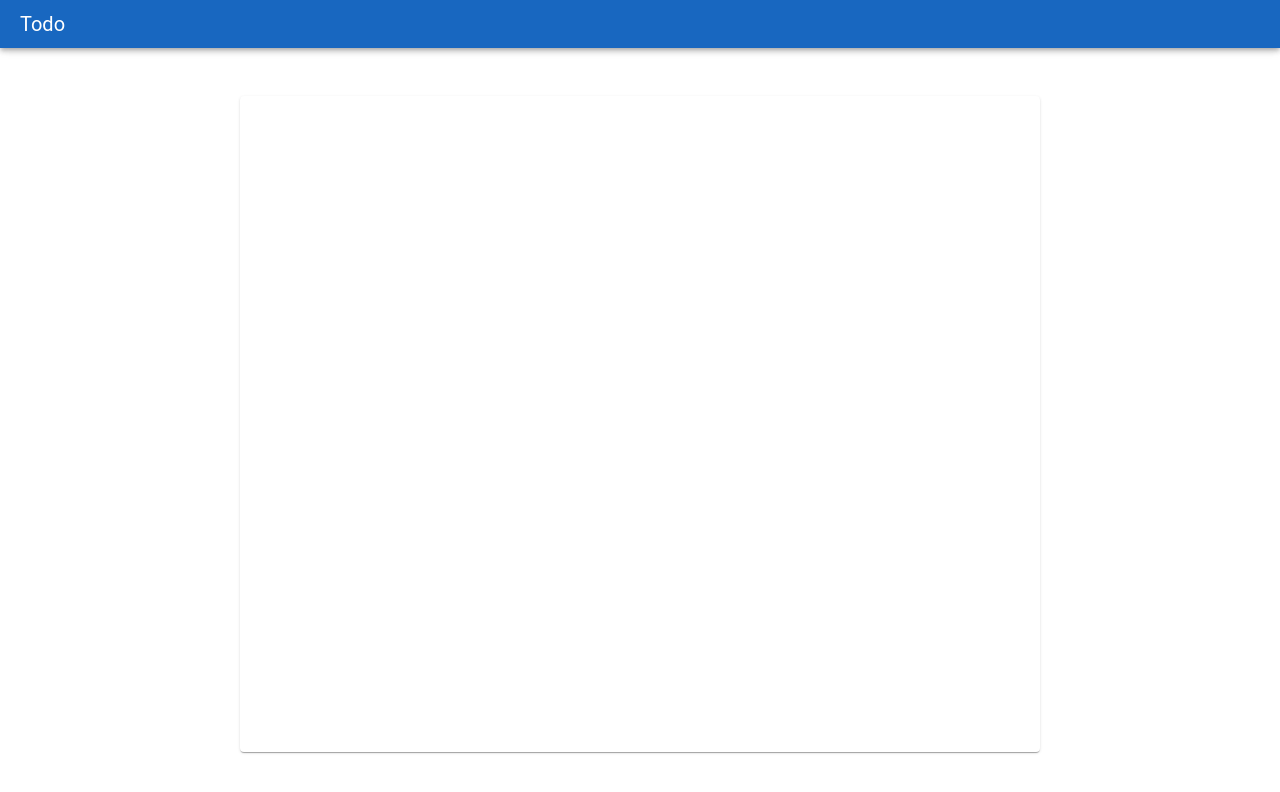
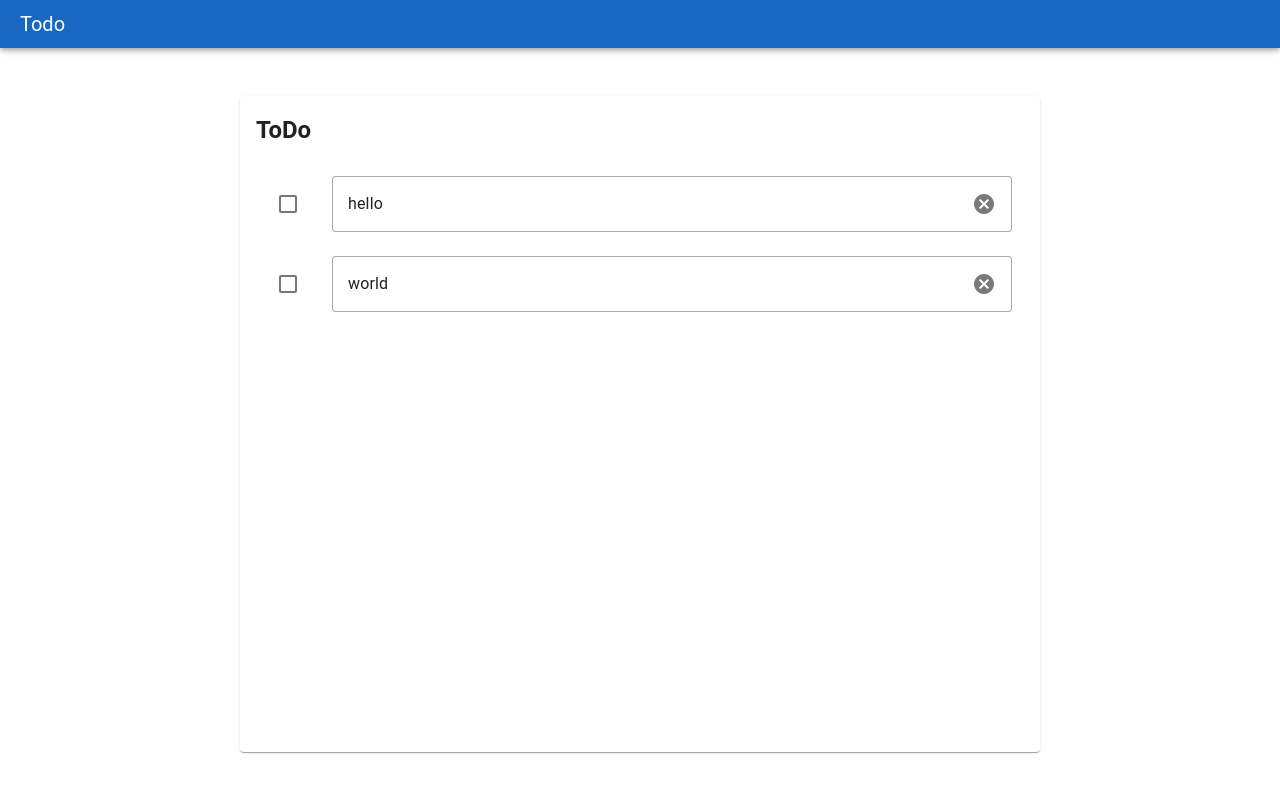
Before and after one commit to lnoueryo/todo, a Nuxt app: page / in a window 1280 px wide. Shown: the top 792 px of the page. Built offline with nearby package versions, Linux system fonts and the light colour scheme.

Commit message:
feat: 未完のタスク作成

```diff
--- /dev/null
+++ b/components/atoms/Checkbox.vue
@@ -0,0 +1,69 @@
+<template>
+  <v-checkbox
+    :class="{ 'hover': props.hover && isHover }"
+    :model-value="props.modelValue"
+    :density="props.density"
+    :color="props.color"
+    :true-value="props.trueValue"
+    :false-value="props.falseValue"
+    :false-icon="falseIcon"
+    :style="{ color: isHover ? props.hoverIconColor : '' }"
+    hide-details
+    @update:modelValue="onUpdateModelValue"
+    @mouseover="isHover = true"
+    @mouseleave="isHover = false"
+  />
+</template>
+
+<script setup lang="ts">
+const props = defineProps({
+  modelValue: {
+    type: Boolean,
+    required: true
+  },
+  density: {
+    type: String,
+    default: 'compact'
+  },
+  trueValue: {
+    type: Boolean || String,
+    default: true
+  },
+  falseValue: {
+    type: Boolean || String,
+    default: false
+  },
+  falseIcon: {
+    type: String,
+    default: '$checkboxOff'
+  },
+  color: {
+    type: String,
+    default: 'primary'
+  },
+  hover: {
+    type: Boolean,
+    default: false
+  },
+  hoverIcon: {
+    type: String,
+    default: ''
+  },
+  hoverIconColor: {
+    type: String,
+    default: ''
+  },
+})
+const emit = defineEmits(['update:modelValue'])
+const isHover = ref(false)
+const falseIcon = computed(() => props.hover ? isHover.value ? props.hoverIcon : '$checkboxOff' : props.falseIcon)
+const onUpdateModelValue = (newValue) => {
+  emit('update:modelValue', newValue)
+}
+</script>
+
+<style>
+.hover .v-selection-control__input > i.v-icon {
+  opacity: 1;
+}
+</style>
--- /dev/null
+++ b/components/atoms/Col.vue
@@ -0,0 +1,30 @@
+<template>
+  <v-col
+    :cols="props.cols"
+    :md="props.md"
+    :sm="props.sm"
+  >
+    <slot />
+  </v-col>
+</template>
+
+<script setup lang="ts">
+const props = defineProps({
+  cols: {
+    type: String,
+    default: '12'
+  },
+  md: {
+    type: String,
+    default: '12'
+  },
+  sm: {
+    type: String,
+    default: '12'
+  },
+})
+</script>
+
+<style scoped>
+
+</style>
--- /dev/null
+++ b/components/atoms/TextField.vue
@@ -0,0 +1,34 @@
+<template>
+  <v-text-field
+    :label="props.label"
+    :color="props.color"
+    :variant="props.variant"
+    :clearable="props.clearable"
+    hide-details
+  />
+</template>
+
+<script setup lang="ts">
+const props = defineProps({
+  color: {
+    type: String,
+    default: 'primary'
+  },
+  label: {
+    type: String,
+    default: ''
+  },
+  variant: {
+    type: String,
+    default: 'outlined'
+  },
+  clearable: {
+    type: Boolean,
+    default: false
+  },
+})
+</script>
+
+<style scoped>
+
+</style>
--- /dev/null
+++ b/components/molecules/Task.vue
@@ -0,0 +1,55 @@
+<template>
+  <Col class="d-flex justify-center" md="1" sm="1">
+    <Checkbox v-model="internalActive" hoverIconColor="#1967c0" hoverIcon="$checkboxOn" hover :trueValue="false" :falseValue="true" />
+  </Col>
+  <Col class="d-flex justify-center" md="11" sm="11">
+    <TextField v-model="internalContent" clearable />
+  </Col>
+</template>
+
+<script setup lang="ts">
+import TextField from '~/components/atoms/TextField.vue'
+import Col from '~/components/atoms/Col.vue'
+import Checkbox from '~/components/atoms/Checkbox.vue'
+const props = defineProps({
+  id: {
+    type: Number,
+    required: true
+  },
+  content: {
+    type: String,
+    default: ''
+  },
+  active: {
+    type: Boolean,
+    required: true
+  },
+  order: {
+    type: Number,
+    required: true
+  },
+})
+const emits = defineEmits(['change:task', 'update:content']);
+const internalActive = computed({
+  get() {
+    return props.active
+  },
+  set(active) {
+    const task = reactive({ ...props, active })
+    emits('change:task', task)
+  }
+})
+const internalContent = computed({
+  get() {
+    return props.content
+  },
+  set(content) {
+    const task = reactive({ ...props, content })
+    emits('change:task', task)
+  }
+})
+</script>
+
+<style scoped>
+
+</style>
--- /dev/null
+++ b/components/organisms/Tasks.vue
@@ -0,0 +1,38 @@
+<template>
+  <form @submit.prevent="">
+    <h2 class="mb-4">ToDo</h2>
+    <div class="d-flex align-center" v-for="task in todoTasks" :key="task.id">
+      <Task
+        v-bind="task"
+        @change:task="onChangeTask"
+      />
+    </div>
+  </form>
+</template>
+
+<script setup lang="ts">
+import TextField from '~/components/atoms/TextField.vue'
+import Col from '~/components/atoms/Col.vue'
+import Checkbox from '~/components/atoms/Checkbox.vue'
+import Task from '~/components/molecules/Task.vue'
+const props = defineProps({
+  tasks: {
+    type: Array,
+    default: []
+  }
+})
+const emits = defineEmits(['change:tasks'])
+const todoTasks = computed(() => props.tasks.filter(task => task.active))
+const doneTasks = computed(() => props.tasks.filter(task => task.active))
+const onChangeTask = (newTask) => {
+  const tasks = props.tasks.map(task => {
+    if (task.id === newTask.id) return newTask
+    return task
+  })
+  emits('change:tasks', tasks)
+}
+</script>
+
+<style scoped>
+
+</style>
--- a/pages/index.vue
+++ b/pages/index.vue
@@ -1,11 +1,16 @@
 <template>
-  <div>
-
+  <div class="pa-4">
+    <Tasks :tasks="tasks" @change:tasks="tasks = $event" />
   </div>
 </template>
 
 <script setup lang="ts">
-import Card from '~/components/atoms/Card.vue'
+import Tasks from '~/components/organisms/Tasks.vue'
+const tasks = ref([
+  { id: 1, content: 'hello', active: true, order: 1 },
+  { id: 2, content: 'world', active: true, order: 2 },
+  { id: 3, content: 'done', active: false, order: 3 },
+])
 </script>
 
 <style scoped>
```
Also changed, not shown: plugins/vuetify.ts (line endings or trailing spaces).
